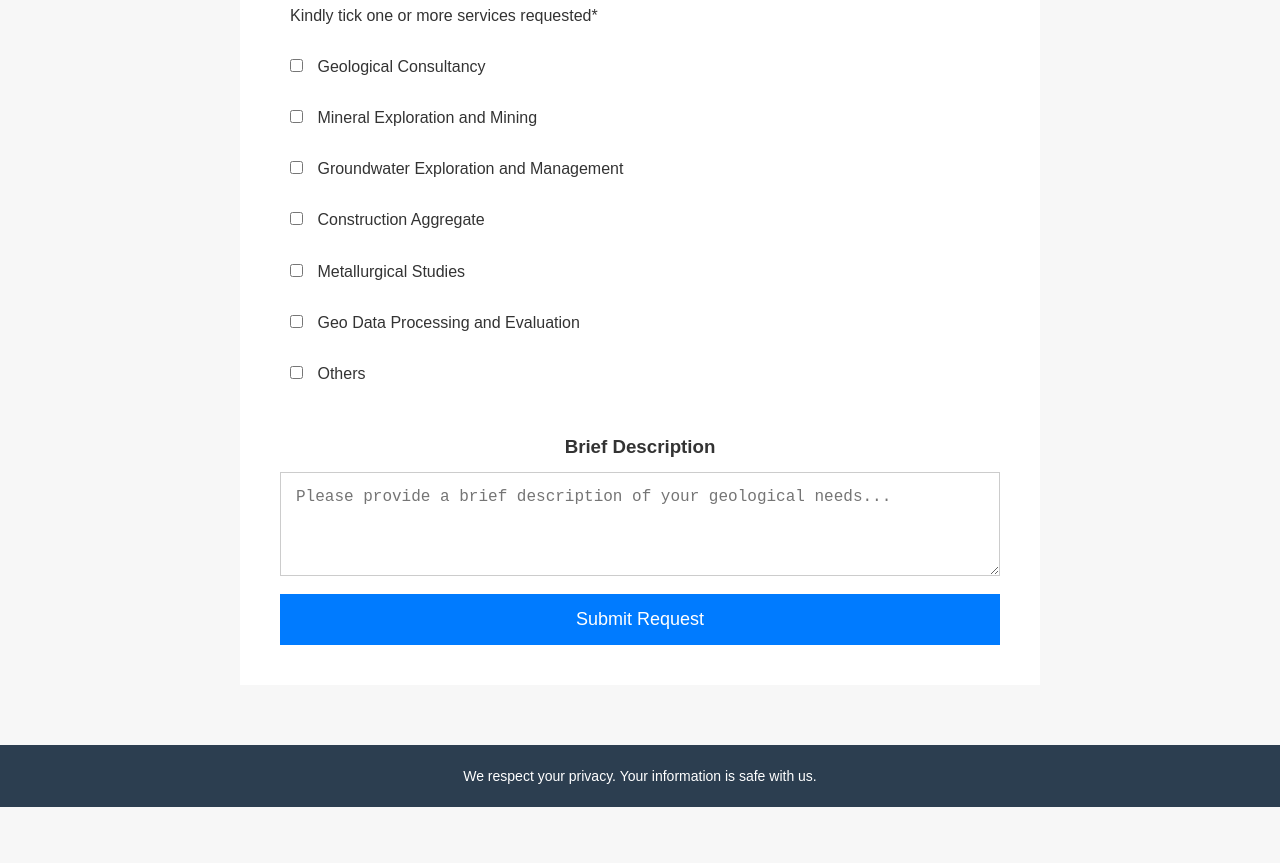
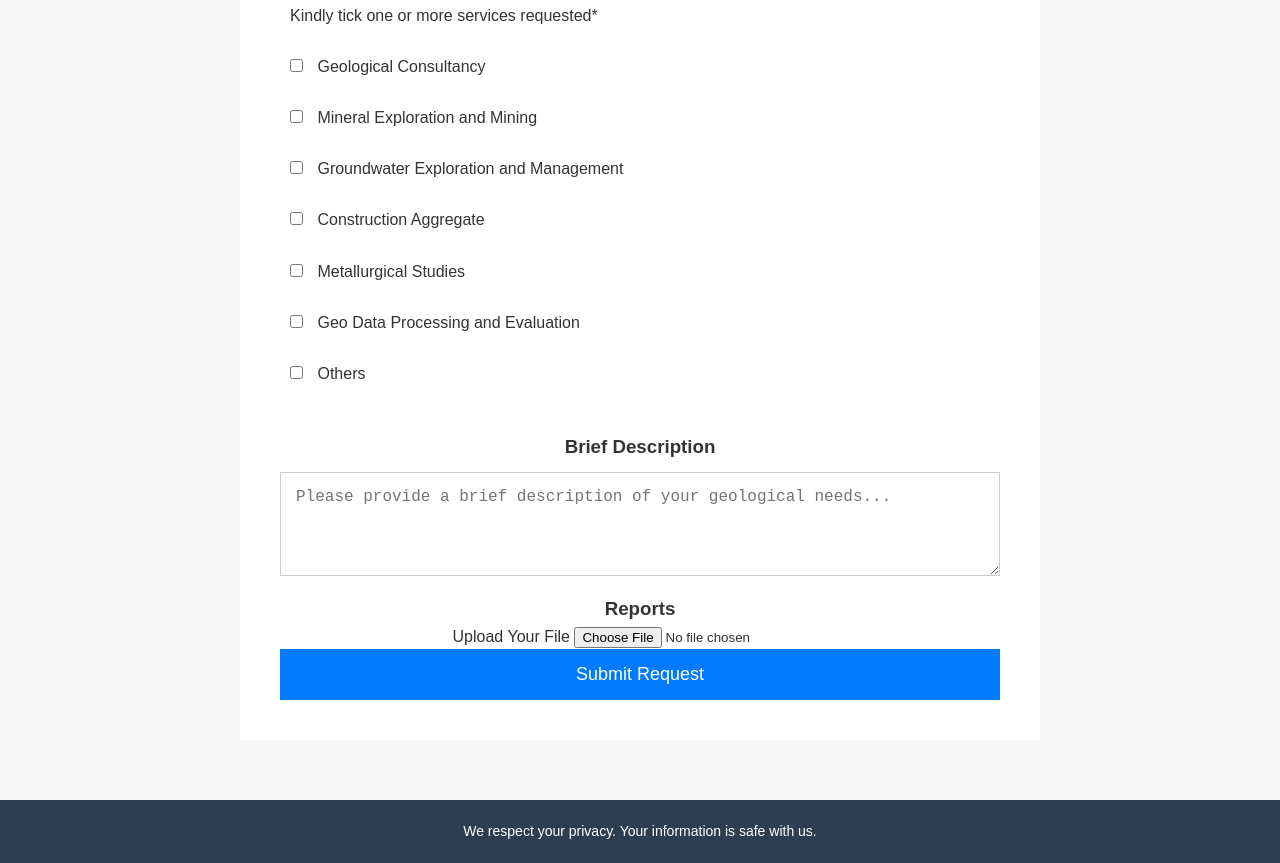
Before and after one commit to Olaadewal/Divlog-Geopetro, a plain HTML site: page index.html in a window 1280 px wide. Shown: the part 686-1549 px from the top of the page. Before the commit the page ends 1493 px from the top, so only its background shows below. Drawn offline with Linux system fonts and the light colour scheme.

Commit message:
Update index.html

```diff
--- a/index.html
+++ b/index.html
@@ -219,6 +219,13 @@
                 <h3>Brief Description</h3>
                 <textarea name="brief_description" placeholder="Please provide a brief description of your geological needs..." rows="4" required></textarea>
             </div>
+
+
+            <!-- File Upload Input -->
+            <h3>Reports</h3>
+<label for="file-upload" class="file-upload-label">Upload Your File</label>
+<input type="file" id="file-upload" name="file-upload" class="file-upload" accept=".jpg, .jpeg, .png, .pdf, .docx" />
+
             <!-- Submit Button -->
             <button type="submit">Submit Request</button>
         </form>
```
